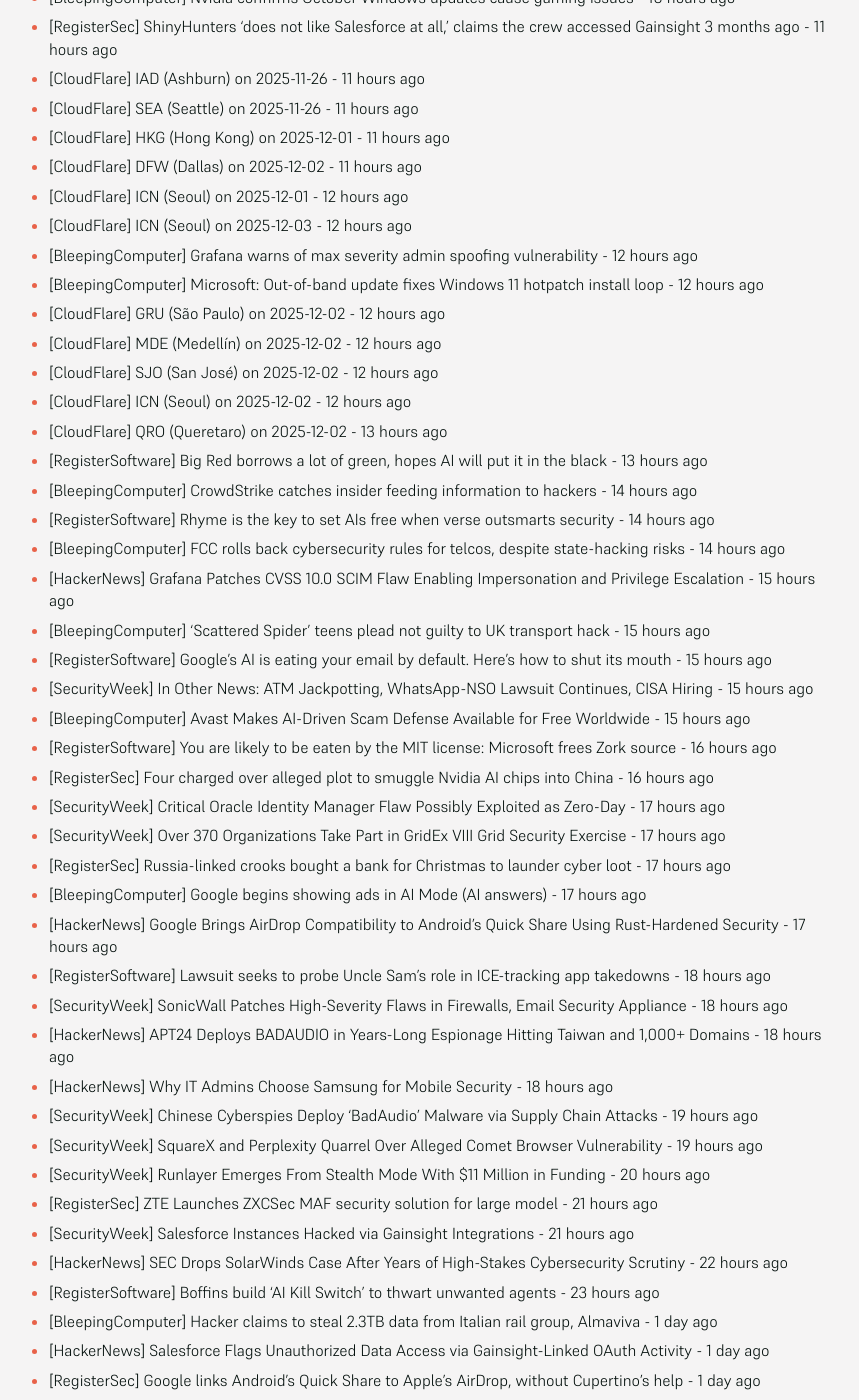
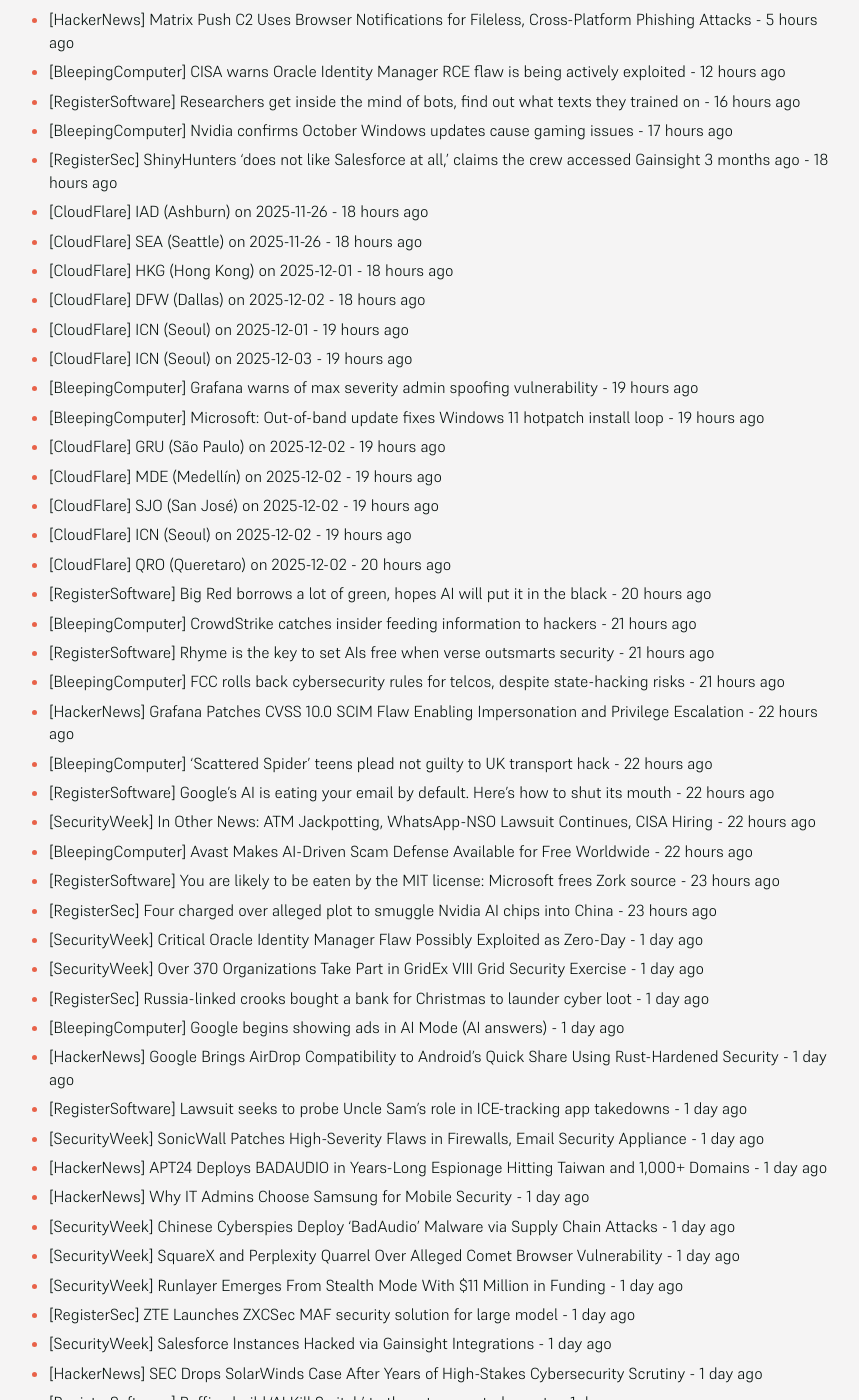
Before and after one commit to SecOpsNews/news, a Jekyll site: the page built from index.md, in a window 1280 px wide and 1400 px high, scrolled down 347 px. Shown: the whole window, without its empty margins (215-1074 px from the left). Built offline with Jekyll 4.4.1, drawn with Linux system fonts in a browser that asks for light colours; some of the changed text lies outside the part shown.

Commit message:
New Feed

```diff
--- a/index.md
+++ b/index.md
@@ -9,50 +9,53 @@ description: Latest Updates
 
 <!-- SecOps start -->
 
-- [BleepingComputer] CISA warns Oracle Identity Manager RCE flaw is being actively exploited - 5 hours ago
-- [RegisterSoftware] Researchers get inside the mind of bots, find out what texts they trained on - 9 hours ago
-- [BleepingComputer] Nvidia confirms October Windows updates cause gaming issues - 10 hours ago
-- [RegisterSec] ShinyHunters 'does not like Salesforce at all,' claims the crew accessed Gainsight 3 months ago - 11 hours ago
-- [CloudFlare] IAD (Ashburn) on 2025-11-26 - 11 hours ago
-- [CloudFlare] SEA (Seattle) on 2025-11-26 - 11 hours ago
-- [CloudFlare] HKG (Hong Kong) on 2025-12-01 - 11 hours ago
-- [CloudFlare] DFW (Dallas) on 2025-12-02 - 11 hours ago
-- [CloudFlare] ICN (Seoul) on 2025-12-01 - 12 hours ago
-- [CloudFlare] ICN (Seoul) on 2025-12-03 - 12 hours ago
-- [BleepingComputer] Grafana warns of max severity admin spoofing vulnerability - 12 hours ago
-- [BleepingComputer] Microsoft: Out-of-band update fixes Windows 11 hotpatch install loop - 12 hours ago
-- [CloudFlare] GRU (São Paulo) on 2025-12-02 - 12 hours ago
-- [CloudFlare] MDE (Medellín) on 2025-12-02 - 12 hours ago
-- [CloudFlare] SJO (San José) on 2025-12-02 - 12 hours ago
-- [CloudFlare] ICN (Seoul) on 2025-12-02 - 12 hours ago
-- [CloudFlare] QRO (Queretaro) on 2025-12-02 - 13 hours ago
-- [RegisterSoftware] Big Red borrows a lot of green, hopes AI will put it in the black - 13 hours ago
-- [BleepingComputer] CrowdStrike catches insider feeding information to hackers - 14 hours ago
-- [RegisterSoftware] Rhyme is the key to set AIs free when verse outsmarts security - 14 hours ago
-- [BleepingComputer] FCC rolls back cybersecurity rules for telcos, despite state-hacking risks - 14 hours ago
-- [HackerNews] Grafana Patches CVSS 10.0 SCIM Flaw Enabling Impersonation and Privilege Escalation - 15 hours ago
-- [BleepingComputer] 'Scattered Spider' teens plead not guilty to UK transport hack - 15 hours ago
-- [RegisterSoftware] Google's AI is eating your email by default. Here's how to shut its mouth - 15 hours ago
-- [SecurityWeek] In Other News: ATM Jackpotting, WhatsApp-NSO Lawsuit Continues, CISA Hiring - 15 hours ago
-- [BleepingComputer] Avast Makes AI-Driven Scam Defense Available for Free Worldwide - 15 hours ago
-- [RegisterSoftware] You are likely to be eaten by the MIT license: Microsoft frees Zork source - 16 hours ago
-- [RegisterSec] Four charged over alleged plot to smuggle Nvidia AI chips into China - 16 hours ago
-- [SecurityWeek] Critical Oracle Identity Manager Flaw Possibly Exploited as Zero-Day - 17 hours ago
-- [SecurityWeek] Over 370 Organizations Take Part in GridEx VIII Grid Security Exercise - 17 hours ago
-- [RegisterSec] Russia-linked crooks bought a bank for Christmas to launder cyber loot - 17 hours ago
-- [BleepingComputer] Google begins showing ads in AI Mode (AI answers) - 17 hours ago
-- [HackerNews] Google Brings AirDrop Compatibility to Android’s Quick Share Using Rust-Hardened Security - 17 hours ago
-- [RegisterSoftware] Lawsuit seeks to probe Uncle Sam's role in ICE-tracking app takedowns - 18 hours ago
-- [SecurityWeek] SonicWall Patches High-Severity Flaws in Firewalls, Email Security Appliance - 18 hours ago
-- [HackerNews] APT24 Deploys BADAUDIO in Years-Long Espionage Hitting Taiwan and 1,000+ Domains - 18 hours ago
-- [HackerNews] Why IT Admins Choose Samsung for Mobile Security - 18 hours ago
-- [SecurityWeek] Chinese Cyberspies Deploy ‘BadAudio’ Malware via Supply Chain Attacks - 19 hours ago
-- [SecurityWeek] SquareX and Perplexity Quarrel Over Alleged Comet Browser Vulnerability - 19 hours ago
-- [SecurityWeek] Runlayer Emerges From Stealth Mode With $11 Million in Funding - 20 hours ago
-- [RegisterSec] ZTE Launches ZXCSec MAF security solution for large model - 21 hours ago
-- [SecurityWeek] Salesforce Instances Hacked via Gainsight Integrations - 21 hours ago
-- [HackerNews] SEC Drops SolarWinds Case After Years of High-Stakes Cybersecurity Scrutiny - 22 hours ago
-- [RegisterSoftware] Boffins build 'AI Kill Switch' to thwart unwanted agents - 23 hours ago
+- [RegisterSoftware] It's TEE time for Brave's AI assistant Leo - 2 hours ago
+- [HackerNews] CISA Warns of Actively Exploited Critical Oracle Identity Manager Zero-Day Vulnerability - 5 hours ago
+- [HackerNews] Matrix Push C2 Uses Browser Notifications for Fileless, Cross-Platform Phishing Attacks - 5 hours ago
+- [BleepingComputer] CISA warns Oracle Identity Manager RCE flaw is being actively exploited - 12 hours ago
+- [RegisterSoftware] Researchers get inside the mind of bots, find out what texts they trained on - 16 hours ago
+- [BleepingComputer] Nvidia confirms October Windows updates cause gaming issues - 17 hours ago
+- [RegisterSec] ShinyHunters 'does not like Salesforce at all,' claims the crew accessed Gainsight 3 months ago - 18 hours ago
+- [CloudFlare] IAD (Ashburn) on 2025-11-26 - 18 hours ago
+- [CloudFlare] SEA (Seattle) on 2025-11-26 - 18 hours ago
+- [CloudFlare] HKG (Hong Kong) on 2025-12-01 - 18 hours ago
+- [CloudFlare] DFW (Dallas) on 2025-12-02 - 18 hours ago
+- [CloudFlare] ICN (Seoul) on 2025-12-01 - 19 hours ago
+- [CloudFlare] ICN (Seoul) on 2025-12-03 - 19 hours ago
+- [BleepingComputer] Grafana warns of max severity admin spoofing vulnerability - 19 hours ago
+- [BleepingComputer] Microsoft: Out-of-band update fixes Windows 11 hotpatch install loop - 19 hours ago
+- [CloudFlare] GRU (São Paulo) on 2025-12-02 - 19 hours ago
+- [CloudFlare] MDE (Medellín) on 2025-12-02 - 19 hours ago
+- [CloudFlare] SJO (San José) on 2025-12-02 - 19 hours ago
+- [CloudFlare] ICN (Seoul) on 2025-12-02 - 19 hours ago
+- [CloudFlare] QRO (Queretaro) on 2025-12-02 - 20 hours ago
+- [RegisterSoftware] Big Red borrows a lot of green, hopes AI will put it in the black - 20 hours ago
+- [BleepingComputer] CrowdStrike catches insider feeding information to hackers - 21 hours ago
+- [RegisterSoftware] Rhyme is the key to set AIs free when verse outsmarts security - 21 hours ago
+- [BleepingComputer] FCC rolls back cybersecurity rules for telcos, despite state-hacking risks - 21 hours ago
+- [HackerNews] Grafana Patches CVSS 10.0 SCIM Flaw Enabling Impersonation and Privilege Escalation - 22 hours ago
+- [BleepingComputer] 'Scattered Spider' teens plead not guilty to UK transport hack - 22 hours ago
+- [RegisterSoftware] Google's AI is eating your email by default. Here's how to shut its mouth - 22 hours ago
+- [SecurityWeek] In Other News: ATM Jackpotting, WhatsApp-NSO Lawsuit Continues, CISA Hiring - 22 hours ago
+- [BleepingComputer] Avast Makes AI-Driven Scam Defense Available for Free Worldwide - 22 hours ago
+- [RegisterSoftware] You are likely to be eaten by the MIT license: Microsoft frees Zork source - 23 hours ago
+- [RegisterSec] Four charged over alleged plot to smuggle Nvidia AI chips into China - 23 hours ago
+- [SecurityWeek] Critical Oracle Identity Manager Flaw Possibly Exploited as Zero-Day - 1 day ago
+- [SecurityWeek] Over 370 Organizations Take Part in GridEx VIII Grid Security Exercise - 1 day ago
+- [RegisterSec] Russia-linked crooks bought a bank for Christmas to launder cyber loot - 1 day ago
+- [BleepingComputer] Google begins showing ads in AI Mode (AI answers) - 1 day ago
+- [HackerNews] Google Brings AirDrop Compatibility to Android’s Quick Share Using Rust-Hardened Security - 1 day ago
+- [RegisterSoftware] Lawsuit seeks to probe Uncle Sam's role in ICE-tracking app takedowns - 1 day ago
+- [SecurityWeek] SonicWall Patches High-Severity Flaws in Firewalls, Email Security Appliance - 1 day ago
+- [HackerNews] APT24 Deploys BADAUDIO in Years-Long Espionage Hitting Taiwan and 1,000+ Domains - 1 day ago
+- [HackerNews] Why IT Admins Choose Samsung for Mobile Security - 1 day ago
+- [SecurityWeek] Chinese Cyberspies Deploy ‘BadAudio’ Malware via Supply Chain Attacks - 1 day ago
+- [SecurityWeek] SquareX and Perplexity Quarrel Over Alleged Comet Browser Vulnerability - 1 day ago
+- [SecurityWeek] Runlayer Emerges From Stealth Mode With $11 Million in Funding - 1 day ago
+- [RegisterSec] ZTE Launches ZXCSec MAF security solution for large model - 1 day ago
+- [SecurityWeek] Salesforce Instances Hacked via Gainsight Integrations - 1 day ago
+- [HackerNews] SEC Drops SolarWinds Case After Years of High-Stakes Cybersecurity Scrutiny - 1 day ago
+- [RegisterSoftware] Boffins build 'AI Kill Switch' to thwart unwanted agents - 1 day ago
 - [BleepingComputer] Hacker claims to steal 2.3TB data from Italian rail group, Almaviva - 1 day ago
 - [HackerNews] Salesforce Flags Unauthorized Data Access via Gainsight-Linked OAuth Activity - 1 day ago
 - [RegisterSec] Google links Android’s Quick Share to Apple’s AirDrop, without Cupertino’s help - 1 day ago
@@ -90,38 +93,10 @@ description: Latest Updates
 - [SecurityWeek] New Sturnus Banking Trojan Targets WhatsApp, Telegram, Signal Messages - 1 day ago
 - [RegisterSec] Education boards left gates wide open for PowerSchool mega-breach, say watchdogs - 1 day ago
 - [SecurityWeek] Doppel Raises $70 Million at $600 Million Valuation - 1 day ago
-- [BleepingComputer] TV streaming piracy service with 26M yearly visits shut down - 1 day ago
-- [SecurityWeek] Over 50,000 Asus Routers Hacked in ‘Operation WrtHug’ - 1 day ago
-- [SecurityWeek] US and Allies Sanction Russian Bulletproof Hosting Service Providers - 1 day ago
-- [HackerNews] ThreatsDay Bulletin: 0-Days, LinkedIn Spies, Crypto Crimes, IoT Flaws and New Malware Waves - 1 day ago
-- [HackerNews] New Sturnus Android Trojan Quietly Captures Encrypted Chats and Hijacks Devices - 1 day ago
-- [HackerNews] CTM360 Exposes a Global WhatsApp Hijacking Campaign: HackOnChat - 1 day ago
-- [SecurityWeek] Vulnerability Allowed Scraping of 3.5 Billion WhatsApp Accounts - 1 day ago
-- [RegisterSec] Palo Alto kit sees massive surge in malicious activity amid mystery traffic flood - 1 day ago
-- [BleepingComputer] Crypto mixer founders sent to prison for laundering over $237 million - 1 day ago
-- [SecurityWeek] Recent 7-Zip Vulnerability Exploited in Attacks - 1 day ago
-- [GrahamCluley] Wind farm worker sentenced after turning turbines into a secret crypto mine - 1 day ago
-- [RegisterSoftware] Systemd 259 release candidate flexes musl support – with long list of caveats - 1 day ago
-- [IT Governance] What AWS and Cloudflare Outages Teach Us About Cloud Configuration Risks - 1 day ago
-- [BleepingComputer] OpenAI says its latest GPT-5.1 Codex can code independently for hours - 1 day ago
-- [BleepingComputer] Multi-threat Android malware Sturnus steals Signal, WhatsApp messages - 1 day ago
-- [GrahamCluley] Smashing Security podcast #444: We’re sorry. Wait, did a company actually say that? - 1 day ago
-- [CloudFlare] LIM (Lima) on 2025-11-25 - 1 day ago
-- [RegisterSoftware] Manchester hits snooze again on joining Palantir-run NHS data platform - 1 day ago
-- [CloudFlare] BOG (Bogota) on 2025-11-25 - 1 day ago
-- [HIBP] Beckett Collectibles - 541,132 breached accounts - 1 day ago
-- [CloudFlare] FRA (Frankfurt) on 2025-11-26 - 1 day ago
-- [HackerNews] Iran-Linked Hackers Mapped Ship AIS Data Days Before Real-World Missile Strike Attempt - 1 day ago
-- [CloudFlare] PMO (Palermo) on 2025-11-26 - 1 day ago
-- [CloudFlare] MRS (Marseille) on 2025-11-26 - 1 day ago
-- [SecurityWeek] SolarWinds Patches Three Critical Serv-U Vulnerabilities - 1 day ago
-- [CloudFlare] CDG (Paris) on 2025-11-26 - 1 day ago
-- [CloudFlare] LHR (London) on 2025-11-26 - 1 day ago
-- [CloudFlare] GRU (São Paulo) on 2025-11-26 - 2 days ago
-- [CloudFlare] CWB (Curitiba) on 2025-11-26 - 2 days ago
-- [CloudFlare] EZE (Buenos Aires) on 2025-11-26 - 2 days ago
-- [HackerNews] TamperedChef Malware Spreads via Fake Software Installers in Ongoing Global Campaign - 2 days ago
-- [CloudFlare] MRS (Marseille) on 2025-11-27 - 2 days ago
+- [BleepingComputer] TV streaming piracy service with 26M yearly visits shut down - 2 days ago
+- [SecurityWeek] Over 50,000 Asus Routers Hacked in ‘Operation WrtHug’ - 2 days ago
+- [SecurityWeek] US and Allies Sanction Russian Bulletproof Hosting Service Providers - 2 days ago
+- [HackerNews] ThreatsDay Bulletin: 0-Days, LinkedIn Spies, Crypto Crimes, IoT Flaws and New Malware Waves - 2 days ago
 - [DataBreaches] Russian-linked hackers appear to have launched a crippling cyberattack on Western New Mexico University - 6 months ago
 - [DataBreaches] SK Telecom vows to take full responsibility for damage from recent data leak - 6 months ago
 - [HackerNews] Storm-1977 Hits Education Clouds with AzureChecker, Deploys 200+ Crypto Mining Containers - 6 months ago
```
Also changed, not shown: other parts of index.md (+7 -7 lines).
